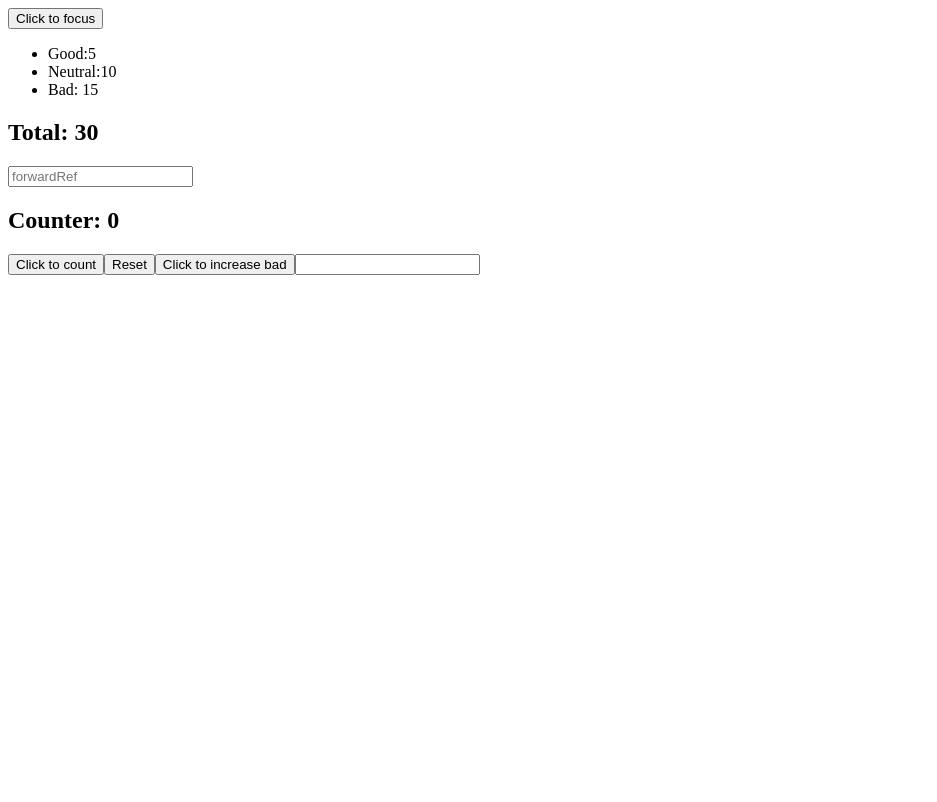
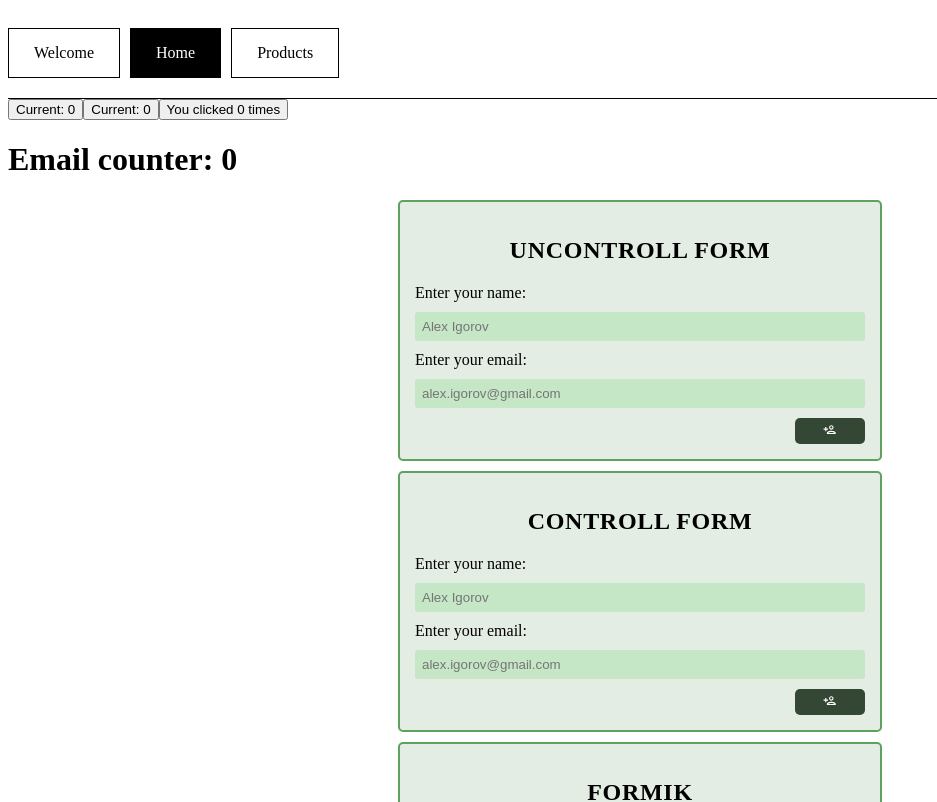
Before and after one commit to lakosti/react-01, a React (Vite) app: page /home in a window 1280 px wide. Shown: the top 802 px of the page, without its empty margins (0-937 px from the left). Built offline with nearby package versions, Linux system fonts and the light colour scheme.

Commit message:
add router in react

```diff
--- a/package.json
+++ b/package.json
@@ -20,6 +20,7 @@
     "react-dom": "^18.2.0",
     "react-icons": "^5.0.1",
     "react-loader-spinner": "^6.1.6",
+    "react-router-dom": "^6.22.3",
     "yup": "^1.4.0"
   },
   "devDependencies": {
--- a/src/App.module.css
+++ b/src/App.module.css
@@ -4,3 +4,24 @@
   place-content: center;
   gap: 40px;
 }
+.header {
+  display: flex;
+  gap: 10px;
+  align-items: center;
+  padding: 20px 0;
+  border-bottom: 1px solid black;
+}
+.headerLink {
+  display: flex;
+  padding: 15px 25px;
+  text-decoration: none;
+  color: black;
+  background-color: transparent;
+  border: 1px solid black;
+  transition: all 0.5s;
+}
+
+.active {
+  color: white;
+  background-color: black;
+}
--- /dev/null
+++ b/src/components/App/AppRouter.jsx
@@ -0,0 +1,39 @@
+import { NavLink, Route, Routes } from "react-router-dom";
+import HomePage from "../../pages/HomePage";
+import MailBoxPages from "../../pages/MailBoxPage";
+import css from "../../App.module.css";
+import classNames from "classnames";
+import Welcome from "../Welcome";
+const AppRouter = () => {
+  //?у функцію приходять пропси ми з ним витягуємо isActive потім пишемо утилітарний клас, стилі якого будуть завди потім за умовою додаємо інший клас
+
+  const getNavLinkClassNames = ({ isActive }) =>
+    classNames(css.headerLink, {
+      [css.active]: isActive,
+    });
+
+  return (
+    <div>
+      <header className={css.header}>
+        <NavLink className={getNavLinkClassNames} to="/">
+          Welcome
+        </NavLink>
+        <NavLink className={getNavLinkClassNames} to="/home">
+          Home
+        </NavLink>
+        <NavLink className={getNavLinkClassNames} to="/products">
+          Products
+        </NavLink>
+      </header>
+      <main>
+        <Routes>
+          <Route path="/" element={<Welcome />} />
+          <Route path="/home" element={<MailBoxPages />} />
+          <Route path="/products" element={<HomePage />} />
+        </Routes>
+      </main>
+    </div>
+  );
+};
+
+export default AppRouter;
--- /dev/null
+++ b/src/components/Welcome.jsx
@@ -0,0 +1,5 @@
+const Welcome = () => {
+  return <div>Welcome!</div>;
+};
+
+export default Welcome;
--- a/src/main.jsx
+++ b/src/main.jsx
@@ -1,7 +1,9 @@
 // import React from "react";
 import ReactDOM from "react-dom/client";
 import "./index.css";
-import AppMemo from "./components/App/AppMemo";
+import AppRouter from "./components/App/AppRouter";
+import { BrowserRouter } from "react-router-dom";
+// import AppMemo from "./components/App/AppMemo";
 // import App from "./components/App/App.jsx"; //глобальний компонент
 // import AppExampleHttps from "./components/App/AppExampleHttps.jsx";
 // import AppHTTPS from "./components/App/AppHTTPS.jsx";
@@ -11,7 +13,10 @@
   // <React.StrictMode>
   // <AppHTTPS />
   // <AppExampleHttps />
-  <AppMemo />
+  // <AppMemo />
+  <BrowserRouter>
+    <AppRouter />
+  </BrowserRouter>
   // <App/>
   // </React.StrictMode>
 );
--- /dev/null
+++ b/src/pages/HomePage.jsx
@@ -0,0 +1,76 @@
+import { useState } from "react";
+import { useEffect } from "react";
+import ErrorMessage from "../components/HTTPS/ErrorMessage/ErrorMessage.jsx";
+import Loader from "../components/HTTPS/Loader/Loader.jsx";
+import ProductList from "../components/HTTPS/ProductList/ProductList.jsx";
+import { requestProducts, requestProductsByQuery } from "../services/api.js";
+import SearchFrom from "../components/SearchForm/SearchFrom.jsx";
+
+const HomePage = () => {
+  //* дані які прийшли з бекенду збергіаємо в  state,коли даних немає це - null
+  const [searchQuery, SetSearchQuery] = useState(null);
+  const [items, setItems] = useState(null);
+  const [isLoading, setIsLoading] = useState(false);
+  const [isError, setIsError] = useState(false);
+  const [errMsg, setErrMsg] = useState(false); //текс помилки
+
+  //* робиться перший раз запит коли користувач тільки відкрив сторінку
+  useEffect(() => {
+    async function fetchData() {
+      try {
+        //*відображаємо лоадер перед запитом
+        setIsLoading(true);
+        //щоб випадково не висвітилася помилка
+        setIsError(false);
+
+        const data = await requestProducts();
+        //* записали у стейст(items) дані з запиту
+        setItems(data.products);
+      } catch (err) {
+        setIsError(true);
+        setErrMsg(err.message);
+      } finally {
+        //* вимкнули лоадер
+        setIsLoading(false);
+      }
+    }
+    fetchData();
+  }, []);
+
+  //*слідкуємо за пошукаовим запитом перемалювуємо розмітку
+  useEffect(() => {
+    if (searchQuery === null) return;
+
+    async function fetchDataByQuery() {
+      try {
+        setIsLoading(true);
+        setIsError(false);
+
+        const data = await requestProductsByQuery(searchQuery);
+        setItems(data.products);
+      } catch (err) {
+        setIsError(true);
+        setErrMsg(err.message);
+      } finally {
+        setIsLoading(false);
+      }
+    }
+
+    fetchDataByQuery(); // якщо нічого не введено - виходь
+  }, [searchQuery]);
+  const onSetSearchQuery = (query) => {
+    SetSearchQuery(query);
+  };
+  return (
+    <div>
+      <h1>Convenience store</h1>
+      <SearchFrom onSetSearchQuery={onSetSearchQuery} />
+      {isError && <ErrorMessage errMsg={errMsg} />}
+      {isLoading && <Loader />}
+      {/* //*передаємо дані зі стейту */}
+      <ProductList items={items} />
+    </div>
+  );
+};
+
+export default HomePage;
--- /dev/null
+++ b/src/pages/MailBoxPage.jsx
@@ -0,0 +1,116 @@
+import { useEffect, useState } from "react";
+import MailBox from "../components/MailBox";
+import ProductGallery from "../components/ProductGallery/ProductGallery.jsx";
+
+import productData from "../productData.json";
+import ClickCounter from "../components/ClickCounter.jsx";
+import { nanoid } from "nanoid";
+import MailBoxForm from "../components/MailBoxForm/MailBoxForm.jsx";
+import MailBoxForm2 from "../components/MailBoxForm/MailBoxForm2.jsx";
+import MailBoxForm3 from "../components/MailBoxForm/MailBoxForm3.jsx";
+
+const emailsData = [
+  {
+    id: "1",
+    email: "alex@example.com",
+    userName: "Arab",
+    preferredColor: null,
+    subscription: "standart",
+  },
+  {
+    id: "2",
+    email: "oleg@example.com",
+    userName: "Alex",
+    preferredColor: null,
+    subscription: "vip",
+  },
+  {
+    id: "3",
+    email: "igor@example.com",
+    userName: "Igor",
+    preferredColor: null,
+    subscription: "premium",
+  },
+];
+
+function MailBoxPages() {
+  //*  гетер(ініціазізуємо)  сетер(функція -- встановлюємо/оновлюємо)
+  const [counter, setCounter] = useState(0);
+  const [clicks, setClicks] = useState(0);
+  //*показувати чи ховати розмітку
+  const [showMailBox, setshowMailBox] = useState(false);
+
+  //? РОБОТА ЗІ СХОВИЩЕМ (ОТРИМАННЯ З) + ВИДАЛЕННЯ
+  const [emails, setEmails] = useState(() => {
+    const stringifiedEmail = localStorage.getItem("emails");
+    if (!stringifiedEmail) return emailsData; // якщо нічого немає поверни об'єкт
+    const parsedEmails = JSON.parse(stringifiedEmail); //! ЗІ СТРОКИ В ОБ'ЄКТ
+    return parsedEmails;
+  });
+  //? РОБОТА ЗІ СХОВИЩЕМ (ВСТАНОВЛЕННЯ В)
+  useEffect(() => {
+    localStorage.setItem("emails", JSON.stringify(emails)); //! З ОБ'ЄКТА В СТРОКУ
+  }, [emails]);
+
+  useEffect(() => {
+    if (counter === 0) return;
+    console.log("Count this email = ", counter);
+  }, [counter]); //!слідкуємо за зміною лічильника
+
+  const onLogEmail = () => {
+    console.log("Email was sent");
+  };
+  const deleteById = (id) => {
+    //*ВИДАЛЕННЯ ЕЛЕМЕНТА
+
+    setEmails((prevState) => prevState.filter((email) => email.id !== id));
+  };
+  //*ДОДАВАННЯ ЕЛЕМЕНТА
+  const onAddNewEmailData = (mailData) => {
+    const newEmail = {
+      ...mailData,
+      id: nanoid(),
+    };
+
+    setEmails((prevState) => [...prevState, newEmail]);
+  };
+
+  //*показувати чи ховати розмітку
+  const handleShowMail = () => {
+    setshowMailBox((prevState) => !prevState);
+  };
+
+  const handleClick = () => {
+    setClicks(clicks + 1);
+  };
+
+  return (
+    <div>
+      <ClickCounter value={clicks} onUpdate={handleClick} />
+      <ClickCounter value={clicks} onUpdate={handleClick} />
+
+      <button onClick={() => setClicks(clicks + 1)}>You clicked {clicks} times</button>
+      <h1> Email counter: {counter}</h1>
+
+      <MailBoxForm addNewData={onAddNewEmailData} />
+      <MailBoxForm2 addNewData={onAddNewEmailData} />
+      <MailBoxForm3 addNewData={onAddNewEmailData} />
+
+      <button onClick={handleShowMail}>{showMailBox ? "Hide" : "Show"} MailBox</button>
+
+      {showMailBox ? (
+        <MailBox
+          onClose={handleShowMail}
+          emails={emails}
+          emailCounter={counter}
+          onLogEmail={onLogEmail}
+          onDeleteEmail={deleteById}
+        />
+      ) : null}
+
+      <ProductGallery productData={productData} />
+    </div>
+  );
+}
+
+export default MailBoxPages;
```
Also changed, not shown: 1 other file (tests, documents, lock files or other folders).
